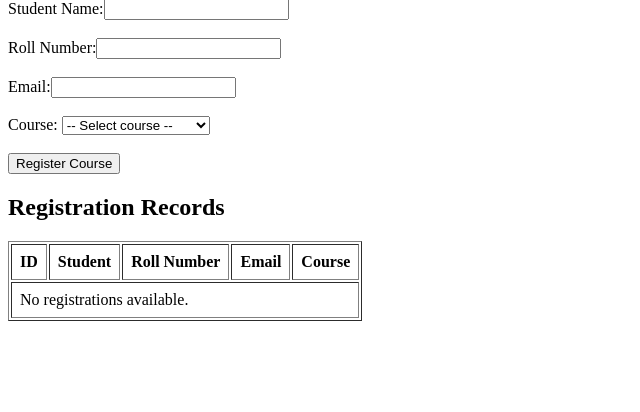
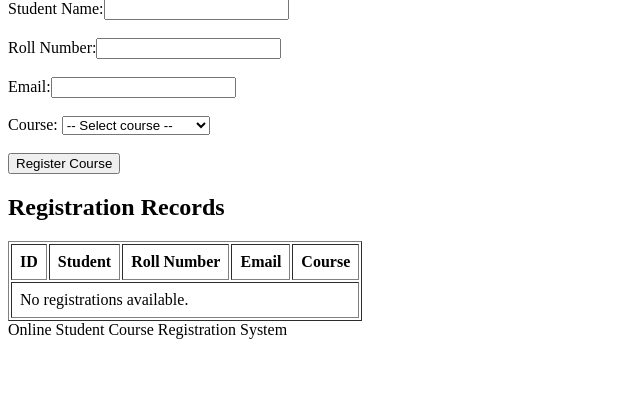
Before and after one commit to SriSaiManas/week8-course-registration, a Flask app: page / in a window 1280 px wide. Shown: the part 128-540 px from the top of the page, without its empty margins (0-640 px from the left). Run offline with Flask 3, Linux system fonts and the light colour scheme; data that the repository does not hold is empty.

Commit message:
Enhance course registration feature

```diff
--- a/templates/index.html
+++ b/templates/index.html
@@ -25,3 +25,4 @@
 {% else %}<tr><td colspan="5">No registrations available.</td></tr>{% endfor %}
 </table>
 </body></html>
+<footer>Online Student Course Registration System</footer>
```
